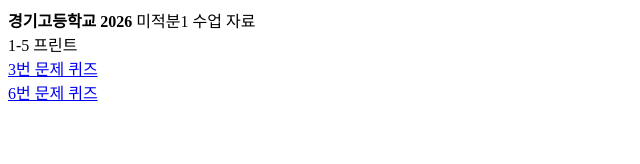
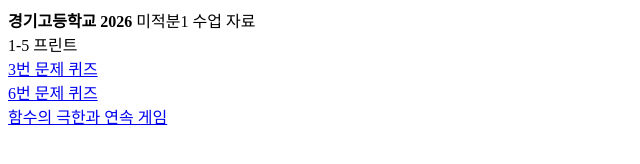
Before and after one commit to Choi-coding-nice/Kyunggi_2026, a plain HTML site: page index.html in a window 1280 px wide. Shown: the whole page, without its empty margins (0-640 px from the left). Drawn offline with Linux system fonts and the light colour scheme.

Commit message:
Update index.html

```diff
--- a/index.html
+++ b/index.html
@@ -4,3 +4,5 @@
 <a href="1-5_3.html">3번 문제 퀴즈 </a>
 <br>
 <a href="1-5_6.html">6번 문제 퀴즈 </a>
+<br>
+<a href="game.html">함수의 극한과 연속 게임 </a>
```
